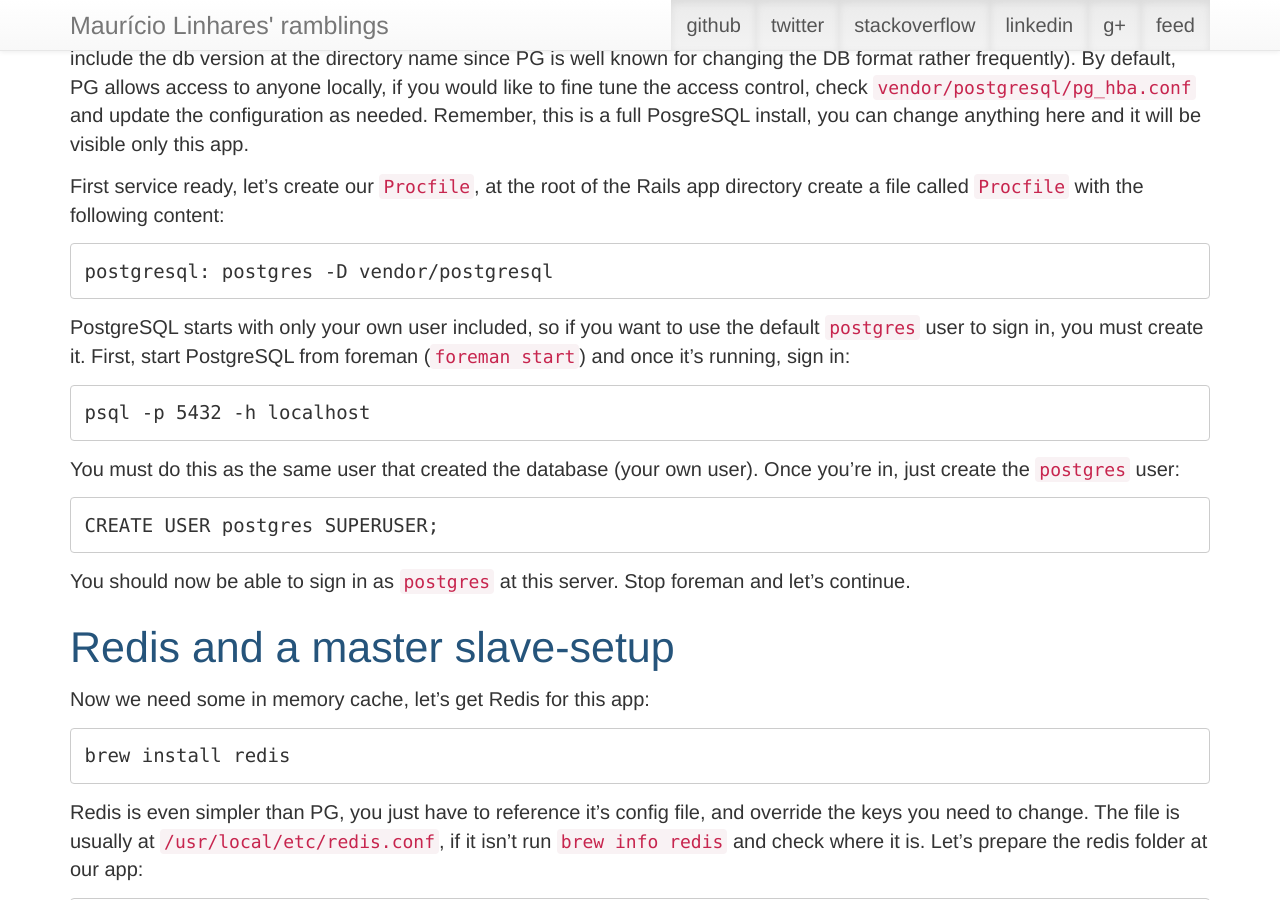
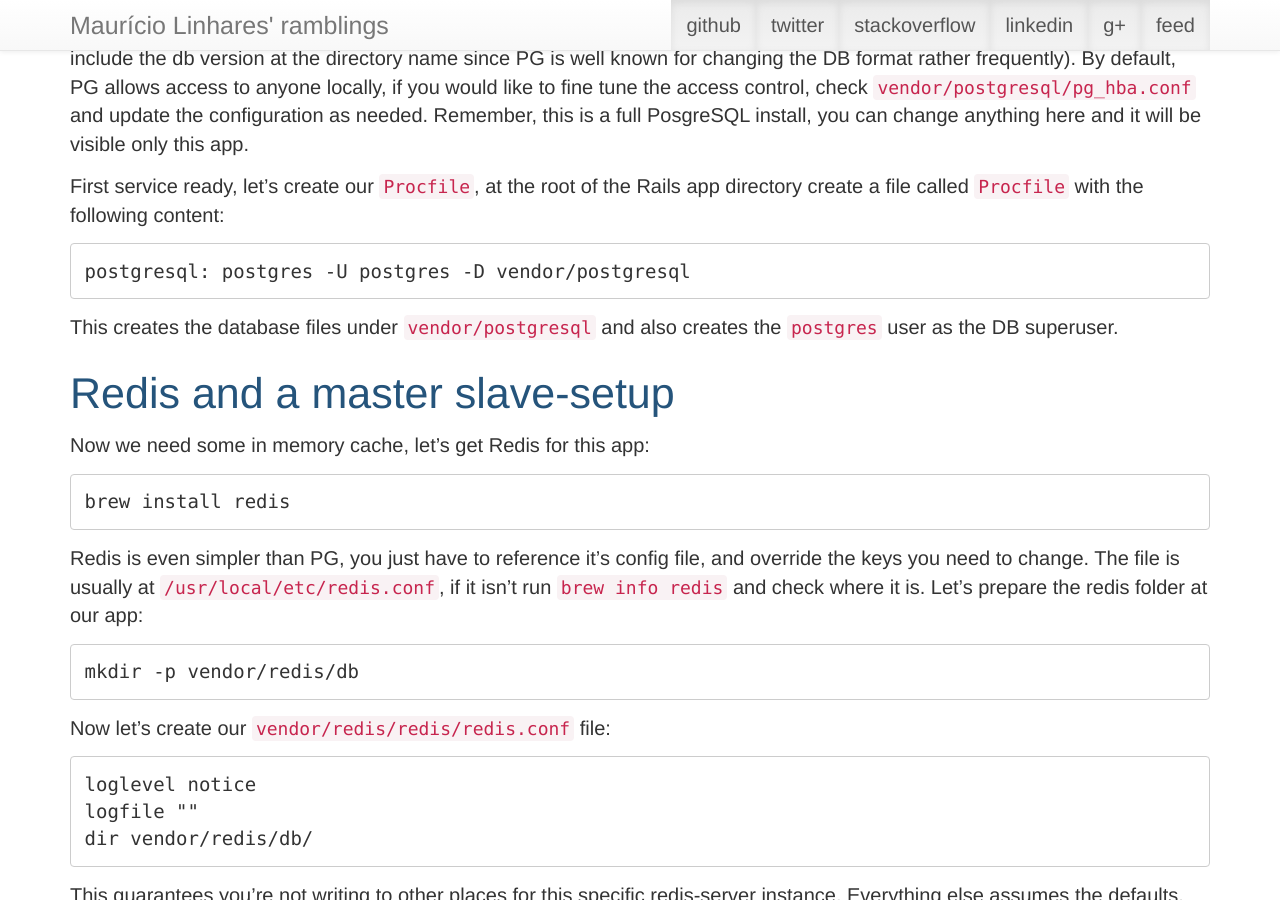
Before and after one commit to mauricio/mauricio.github.com, a Jekyll site: the page built from _posts/2014-02-09-foreman-and-environment-variables.md, in a window 1280 px wide and 900 px high, scrolled down 1791 px. Built offline with Jekyll 4.4.1, drawn with Linux system fonts in a browser that asks for light colours; comment, search, counter and statistics services are not loaded.

Commit message:
Simplify explanation

```diff
--- a/_posts/2014-02-09-foreman-and-environment-variables.md
+++ b/_posts/2014-02-09-foreman-and-environment-variables.md
@@ -85,17 +85,9 @@ First service ready, let's create our `Procfile`, at the root
 of the Rails app directory create a file called `Procfile` with the following
 content:
 
-    postgresql: postgres -D vendor/postgresql
+    postgresql: postgres -U postgres -D vendor/postgresql
 
-PostgreSQL starts with only your own user included, so if you want to use the default `postgres` user to sign in, you must create it. First, start PostgreSQL from foreman (`foreman start`) and once it's running, sign in:
-
-    psql -p 5432 -h localhost
-
-You must do this as the same user that created the database (your own user). Once you're in, just create the `postgres` user:
-
-    CREATE USER postgres SUPERUSER;
-
-You should now be able to sign in as `postgres` at this server. Stop foreman and let's continue.
+This creates the database files under `vendor/postgresql` and also creates the `postgres` user as the DB superuser.
 
 ## Redis and a master slave-setup
 
```
